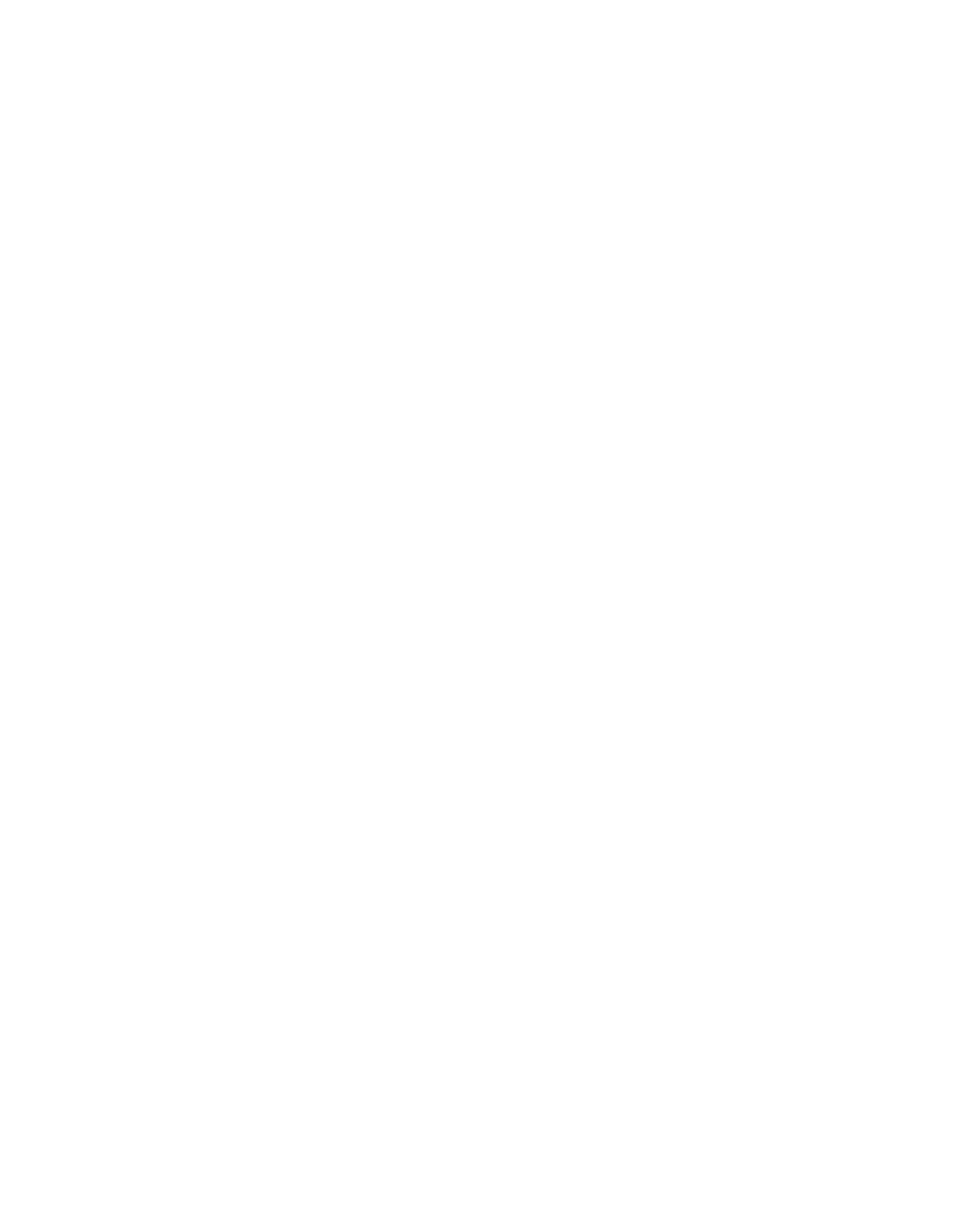
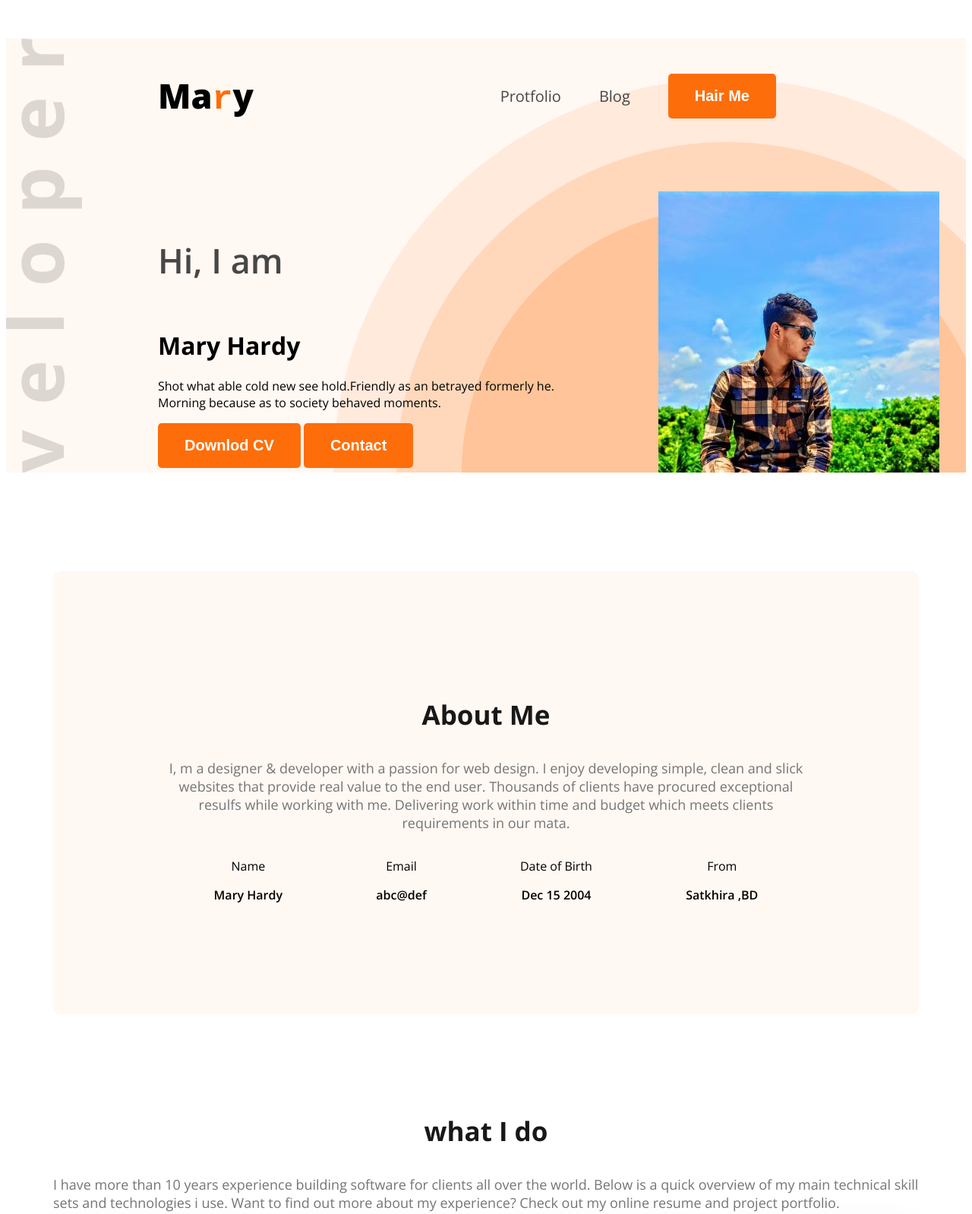
Before and after one commit to RobiulIslamShopnil/web-developer-portfolio, a plain HTML site: page index.html in a window 1280 px wide. Shown: the top 1598 px of the page at 76% size. Before the commit the page ends 800 px from the top, so only its background shows below. Drawn offline with nearby package versions, Linux system fonts and the light colour scheme.

Commit message:
new update

```diff
--- a/index.html
+++ b/index.html
@@ -4,13 +4,91 @@
     <meta charset="UTF-8">
     <meta name="viewport" content="width=device-width, initial-scale=1.0">
     <title>web-developer-portfolio</title>
+    <link rel="preconnect" href="https://fonts.googleapis.com">
+    <link rel="preconnect" href="https://fonts.gstatic.com" crossorigin>
+    <link href="https://fonts.googleapis.com/css2?family=Open+Sans:ital,wght@0,300..800;1,300..800&display=swap" rel="stylesheet">
+    <link rel="stylesheet" href="styles/portfolio.css">
 </head>
-<body>
-    <header>
 
+<body class="open-sans-normal">
+    <header class="hedder secondary-bg">
+        <nav>
+            <h3 class="nav-title">Ma<samp class="text-primary">r</samp>y</h3>
+            <ul>
+                <li><a class="dark-2" href="">Protfolio</a></li>
+                <li><a class="dark-2">Blog</a></li>
+                <li><a href=""><button class="btn-primary">Hair Me</button></a></li>
+            </ul>
+        </nav>
+        <div class="banner">
+            <div class="banner-content">
+              <h4 class="banner-greetings dark-2">Hi, I am</h4>
+              <h1 class="banner-title">Mary Hardy</h1>
+              <p class="banner-description">Shot what able cold new see hold.Friendly as an betrayed formerly he. Morning because as to society behaved moments.</p>
+              <button class="btn-primary">Downlod CV</button>
+              <button class="btn-primary">Contact</button>
+            </div>
+            <img class="banner-profile-picture" src="images/Robiul.jpg" alt="">
+        </div>
     </header>
     <main>
+        <section class="about secondary-bg">
+         <h3 class="section-title">About Me</h3>
+         <p class="section-description">I, m a designer & developer with a passion for web design. I enjoy developing simple, clean and slick websites that provide real value to the end user. Thousands of clients have procured exceptional resulfs while working with me. Delivering work within time and budget which meets clients requirements in our mata.
+         </p>
 
+         <div class="about-items">
+
+            <div class="about-item">
+                <p class="item-title">Name</p>
+                <p class="item-discription">Mary Hardy</p>
+            </div>
+            <div class="about-item">
+                <p class="item-title">Email</p>
+                <p class="item-discription">abc@def</p>
+            </div>
+            <div class="about-item">
+                <p class="item-title">Date of Birth</p>
+                <p class="item-discription">Dec 15 2004</p>
+            </div>
+            <div class="about-item">
+                <p class="item-title">From</p>
+                <p class="item-discription">Satkhira ,BD </p>
+            </div>
+         </div>
+        </section>
+        <!-- what is do section start -->
+         <section class="skills">
+            <h3 class="section-title text-center">what I do</h3>
+            <p class="section-description -text-center">I have more than 10 years experience building software for clients all over the world. Below is a quick overview of my main technical skill sets and technologies i use. Want to find out more about my experience? Check out my online resume and project portfolio.</p>
+
+
+
+            <div class="skills-container">
+                <!--.skill*4>img+h4.skill-title+p.skill-description-->
+
+                <div class="skill">
+                    <img src="images/icons/js.png" alt="">
+                    <h4 class="skill-title">Vanilla JavaScript</h4>
+                    <p class="skill-description">List skill/technologies here. You can change the icon above to any of the 1500+ FontAwesome 5 free icons available. Aenean commodo ligula eget dolor.</p>
+                </div>
+                <div class="skill">
+                    <img src="images/icons/react.png" alt="">
+                    <h4 class="skill-title">React</h4>
+                    <p class="skill-description">List skill/technologies here. You can change the icon above to any of the 1500+ FontAwesome 5 free icons available. Aenean commodo ligula eget dolor.</p>
+                </div>
+                <div class="skill">
+                    <img src="images/icons/nodejs.png"alt="">
+                    <h4 class="skill-title">Node.js</h4>
+                    <p class="skill-description">List skill/technologies here. You can change the icon above to any of the 1500+ FontAwesome 5 free icons available. Aenean commodo ligula eget dolor.</p>
+                </div>
+                <div class="skill">
+                    <img src="images/icons/mongo.png" alt="">
+                    <h4 class="skill-title">MongoDB</h4>
+                    <p class="skill-description">List skill/technologies here. You can change the icon above to any of the 1500+ FontAwesome 5 free icons available. Aenean commodo ligula eget dolor.</p>
+                </div>
+            </div>
+         </section>
     </main>
     <footer>
 
--- /dev/null
+++ b/styles/portfolio.css
@@ -0,0 +1,137 @@
+
+
+.open-sans-normal {
+  font-family: "Open Sans", sans-serif;
+  font-optical-sizing: auto;
+  font-style: normal;
+  font-variation-settings:
+    "wdth" 100;
+}
+
+/* shared style */
+.secondary-bg{
+    background-color: #FFF8F3;
+}
+.text-primary{
+    color: #FD6E0A;
+}
+ .dark-2{
+    color: #474747;
+ }
+.btn-primary{
+    background-color: #FD6E0A;
+    font-weight: bold;
+    font-size: 20px;
+    color: white;
+    border: none;
+    padding:18px 35px;
+    border-radius: 5px;
+}
+.section-title{
+    font-size: 35px;
+    font-weight: bold;
+    color: #181818;
+}
+.section-description{
+    font-size: 18px;
+    color:#757575;
+
+}
+.text-center{
+    text-align: center;
+}
+/* hedder */
+.hedder{
+    background-image: url('../images/developer.png'),url('../images/header_bg.png');
+    background-repeat: no-repeat;
+    background-position: top left, bottom right;
+
+
+}
+
+/* Nav styles */
+nav{
+    display: flex;
+    align-items: center;
+    justify-content: space-between;
+    margin: 50px 200px;
+
+}
+.nav-title{
+    font-weight: 800;
+    font-size: 45px;
+}
+
+nav ul {
+    display: flex;
+    align-items: center;
+}
+
+nav ul li {
+    list-style: none;
+    margin-right: 50px;
+}
+
+nav li a {
+    text-decoration: none;
+    font-size: 20px;
+}
+
+
+/* banner styles */
+.banner{
+    display: flex;
+    justify-content: space-between;
+    margin: 0 35px 0 200px;
+}
+.banner-content{
+    max-width: 580px;
+}
+.banner-greetings{
+    font-size: 45px;
+    font-weight: 600;
+}
+
+.banner-title{
+    font-weight: bold;
+    font-size: 85;
+}
+.banner-profile-picture{
+    width: 580;
+}
+
+/* about styles */
+main{
+    max-width: 1140px;
+    margin: auto;
+}
+main section{
+    margin-top: 130px;
+}
+.about{
+    border-radius: 10px;
+    padding: 130px 150px;
+    text-align: center;
+
+
+}
+.about-items{
+    display: flex;
+    justify-content: space-around;
+}
+.item-discription{
+    font-weight: 600;
+}
+
+/* skills section styles */
+
+.skills-container{
+   display: flex;
+   gap: 24px;
+
+}
+.skill{
+    padding: 30px;
+    border-radius: 5px;
+    box-shadow: 0px 6px 50px 0px rgb(0, 0, 0, 0.06);
+}
```
Also changed, not shown: images/Robiul.jpg (added).
